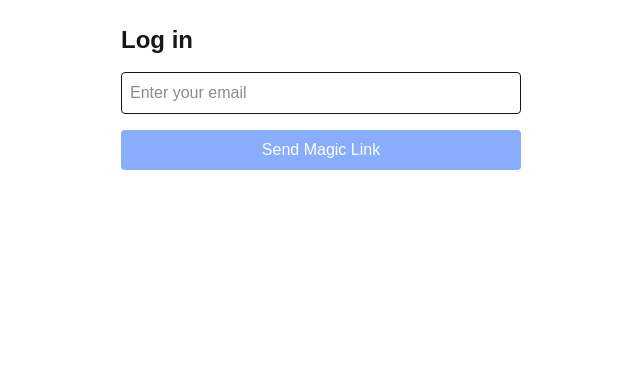
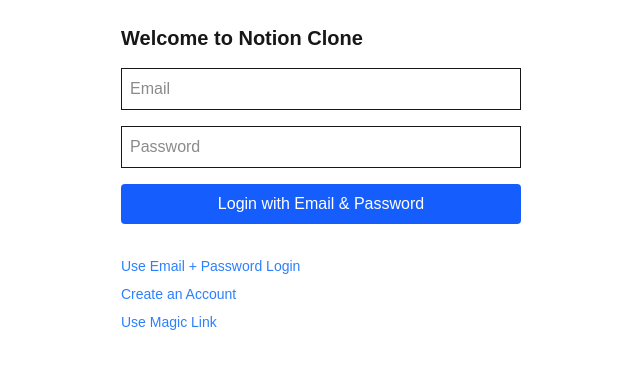
Before and after one commit to kitanog/notio, a Next.js app: page /login in a window 1280 px wide. Shown: the top 368 px of the page, without its empty margins (319-959 px from the left). Built offline with nearby package versions, Linux system fonts and the light colour scheme; no server answers.

Commit message:
updated the pages and logins to allow for auth and password and magiclinks

```diff
--- a/app/login/page.tsx
+++ b/app/login/page.tsx
@@ -1,61 +1,85 @@
 'use client'
 
-import { useState, useEffect } from 'react'
+import { useState } from 'react'
 import { supabase } from '@/lib/supabase'
 
 export default function LoginPage() {
   const [email, setEmail] = useState('')
-  const [sent, setSent] = useState(false)
-  const [loading, setLoading] = useState(false)
-  const [errorMsg, setErrorMsg] = useState<string | null>(null)
+  const [password, setPassword] = useState('')
+  const [mode, setMode] = useState<'login' | 'signup' | 'magic'>('login')
+  const [message, setMessage] = useState('')
 
-  const handleLogin = async () => {
-    setLoading(true)
-    setErrorMsg(null)
+  const handleAuth = async () => {
+    setMessage('')
 
-    const { error } = await supabase.auth.signInWithOtp({ email })
-
-    if (error) {
-      setErrorMsg(error.message)
-    } else {
-      setSent(true)
+    if (!email) return setMessage('Please enter your email.')
+    if ((mode === 'login' || mode === 'signup') && !password) {
+      return setMessage('Please enter your password.')
     }
 
-    setLoading(false)
+    let result
+
+    if (mode === 'signup') {
+      result = await supabase.auth.signUp({ email, password })
+    } else if (mode === 'login') {
+      result = await supabase.auth.signInWithPassword({ email, password })
+    } else if (mode === 'magic') {
+      result = await supabase.auth.signInWithOtp({ email })
+      setMessage('Check your email for the login link.')
+      return
+    }
+
+    const { error } = result
+    if (error) {
+      setMessage(`❌ ${error.message}`)
+    } else {
+      setMessage('✅ Logged in! Redirecting...')
+      window.location.href = '/'
+    }
   }
 
   return (
     <div className="p-6 max-w-md mx-auto">
-      <h1 className="text-2xl font-semibold mb-4">Log in</h1>
+      <h1 className="text-xl font-bold mb-4">Welcome to Notion Clone</h1>
 
-      {sent ? (
-        <div className="text-green-700 bg-green-100 p-4 rounded">
-          ✅ Check your email for the login link!
-        </div>
-      ) : (
       <div className="space-y-4">
         <input
           type="email"
+          placeholder="Email"
+          className="w-full border p-2"
           value={email}
           onChange={(e) => setEmail(e.target.value)}
-            className="border p-2 w-full rounded"
-            placeholder="Enter your email"
         />
-          <button
-            onClick={handleLogin}
-            className="bg-blue-600 text-white w-full p-2 rounded disabled:opacity-50"
-            disabled={loading || !email}
-          >
-            {loading ? 'Sending link...' : 'Send Magic Link'}
+        {(mode === 'login' || mode === 'signup') && (
+          <input
+            type="password"
+            placeholder="Password"
+            className="w-full border p-2"
+            value={password}
+            onChange={(e) => setPassword(e.target.value)}
+          />
+        )}
+
+        <button onClick={handleAuth} className="w-full bg-blue-600 text-white py-2 rounded">
+          {mode === 'login' && 'Login with Email & Password'}
+          {mode === 'signup' && 'Sign Up with Email & Password'}
+          {mode === 'magic' && 'Send Magic Link'}
         </button>
 
-          {errorMsg && (
-            <div className="text-red-600 bg-red-100 p-2 rounded">
-              ⚠️ {errorMsg}
+        {message && <p className="text-sm text-center mt-2">{message}</p>}
+
+        <div className="text-center mt-4 text-sm space-y-2">
+          <button onClick={() => setMode('login')} className="text-blue-500 block">
+            Use Email + Password Login
+          </button>
+          <button onClick={() => setMode('signup')} className="text-blue-500 block">
+            Create an Account
+          </button>
+          <button onClick={() => setMode('magic')} className="text-blue-500 block">
+            Use Magic Link
+          </button>
         </div>
-          )}
       </div>
-      )}
     </div>
   )
 }
```
Lines whose indentation alone changed are shown as unchanged.
